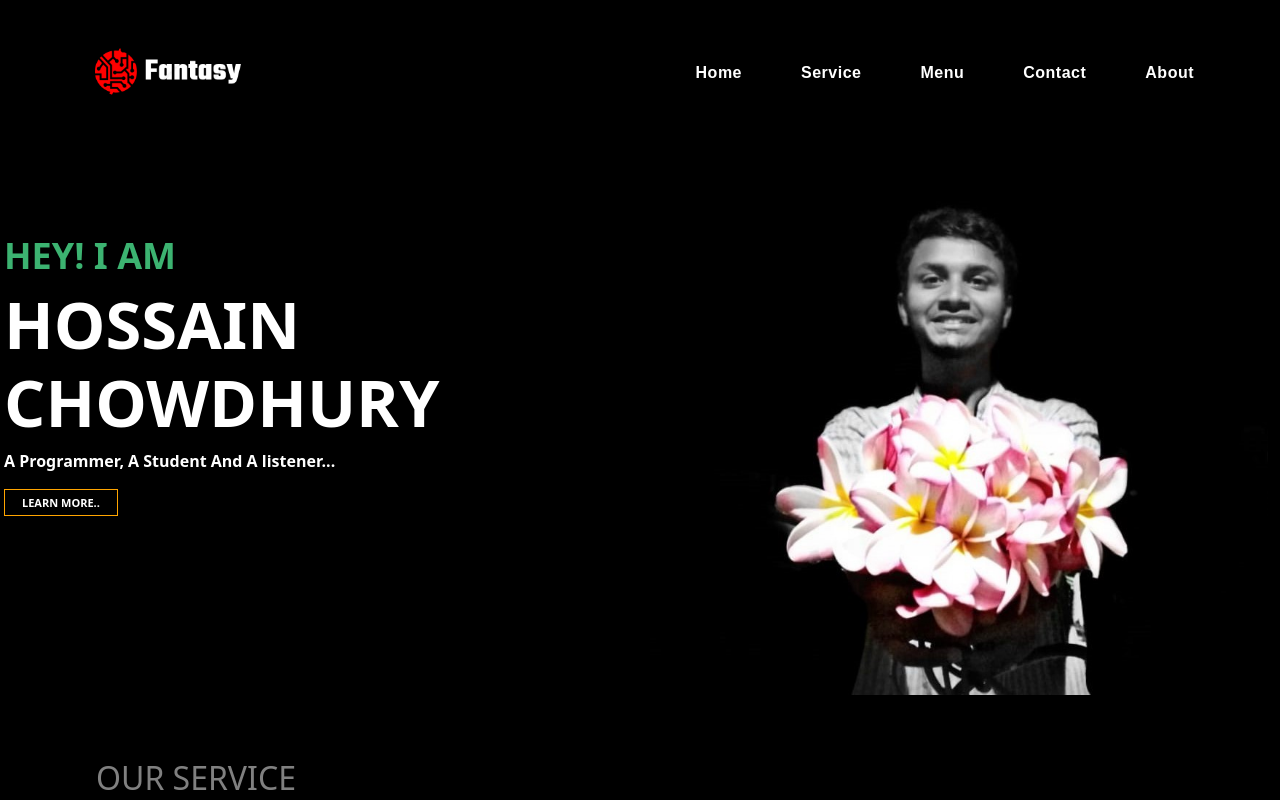
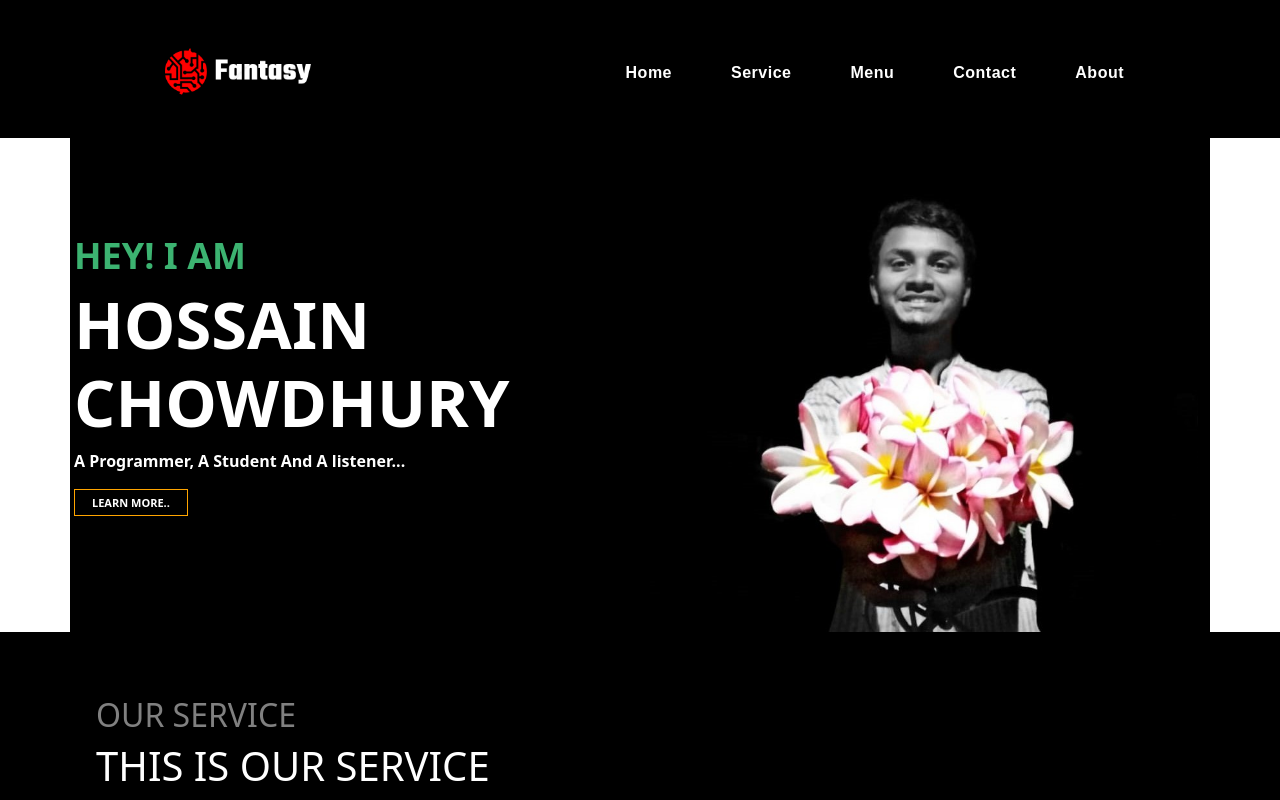
Before and after one commit to hossain0011/.hossain, a plain HTML site: page index.html in a window 1280 px wide. Shown: the top 800 px of the page. Drawn offline with nearby package versions, Linux system fonts and the light colour scheme.

Commit message:
Update index.html

```diff
--- a/index.html
+++ b/index.html
@@ -28,7 +28,7 @@
 
 
     <nav class="navbar navbar-expand-lg " >
-        <div class="container-fluid">
+        <div class="container">
           <a class="navbar-brand col-3 "style="color:white;margin-left:60px"href="#"><img style="width:200px"src="img/Screenshot (102).png" alt=""> </a>
 
           <button class="navbar-toggler col-3" type="button" data-bs-toggle="collapse" data-bs-target="#navbarSupportedContent" aria-controls="navbarSupportedContent" aria-expanded="false" aria-label="Toggle navigation">
@@ -96,7 +96,7 @@
 
 
 
-<div class="container-fluid ps-lg-2" style="background-color:black">
+<div class="container ps-lg-2" style="background-color:black">
 <div class="row  ">
     <div class="col-lg-6 col-md-6 col pt-5 mt-5 ps-sm-2 mb-3 ">
 
```
